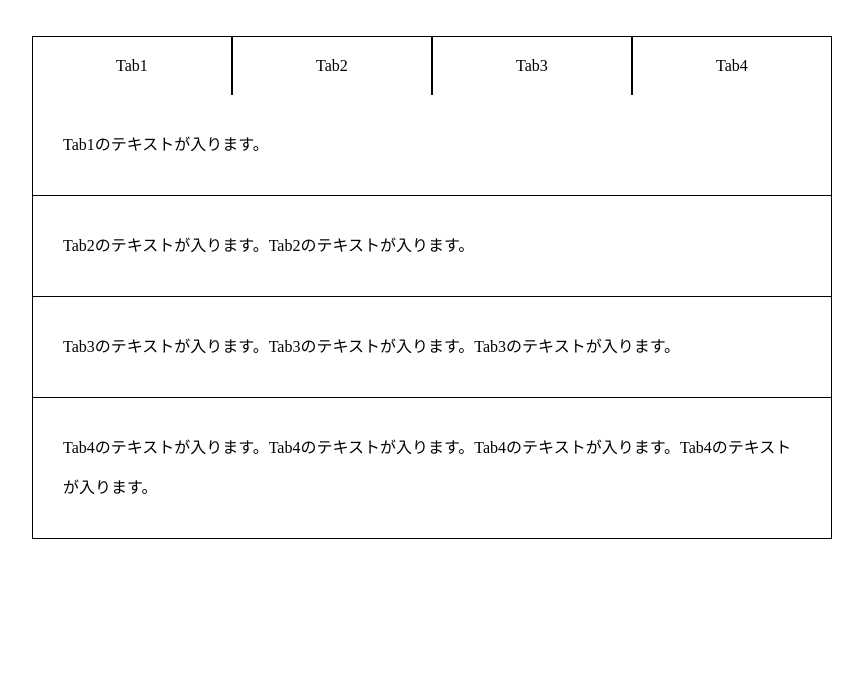
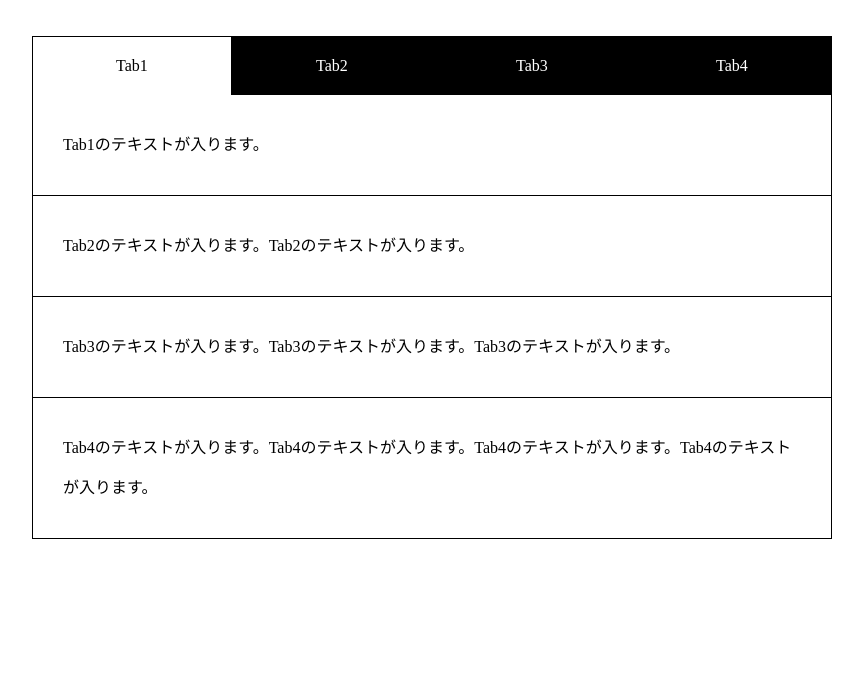
Before and after one commit to tanabetetsuya/Tabbar-lesson, a plain HTML site: page index.html in a window 1280 px wide. Shown: the part 110-800 px from the top of the page, without its empty margins (208-1071 px from the left). Drawn offline with Linux system fonts and the light colour scheme.

Commit message:
[Update]Tab2〜Tab4のclass=activeを削除

```diff
--- a/index.html
+++ b/index.html
@@ -12,9 +12,9 @@
     <div class="wrap">
       <ul id="tab-menu">
         <li><a href="#tab1" class="active">Tab1</a></li>
-        <li><a href="#tab2" class="active">Tab2</a></li>
-        <li><a href="#tab3" class="active">Tab3</a></li>
-        <li><a href="#tab4" class="active">Tab4</a></li>
+        <li><a href="#tab2" class="">Tab2</a></li>
+        <li><a href="#tab3" class="">Tab3</a></li>
+        <li><a href="#tab4" class="">Tab4</a></li>
       </ul>
 
       <div id="tab-contents">
```
